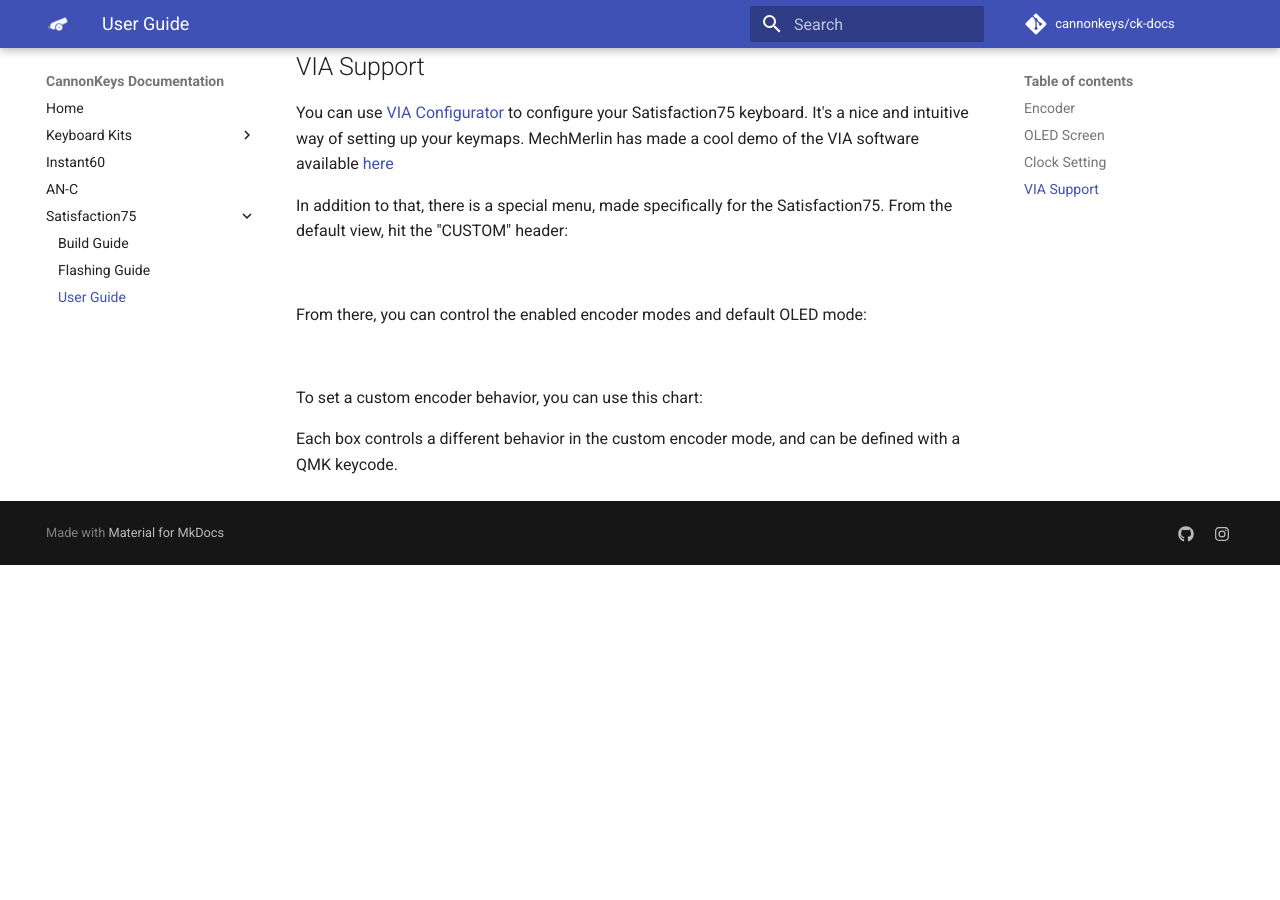
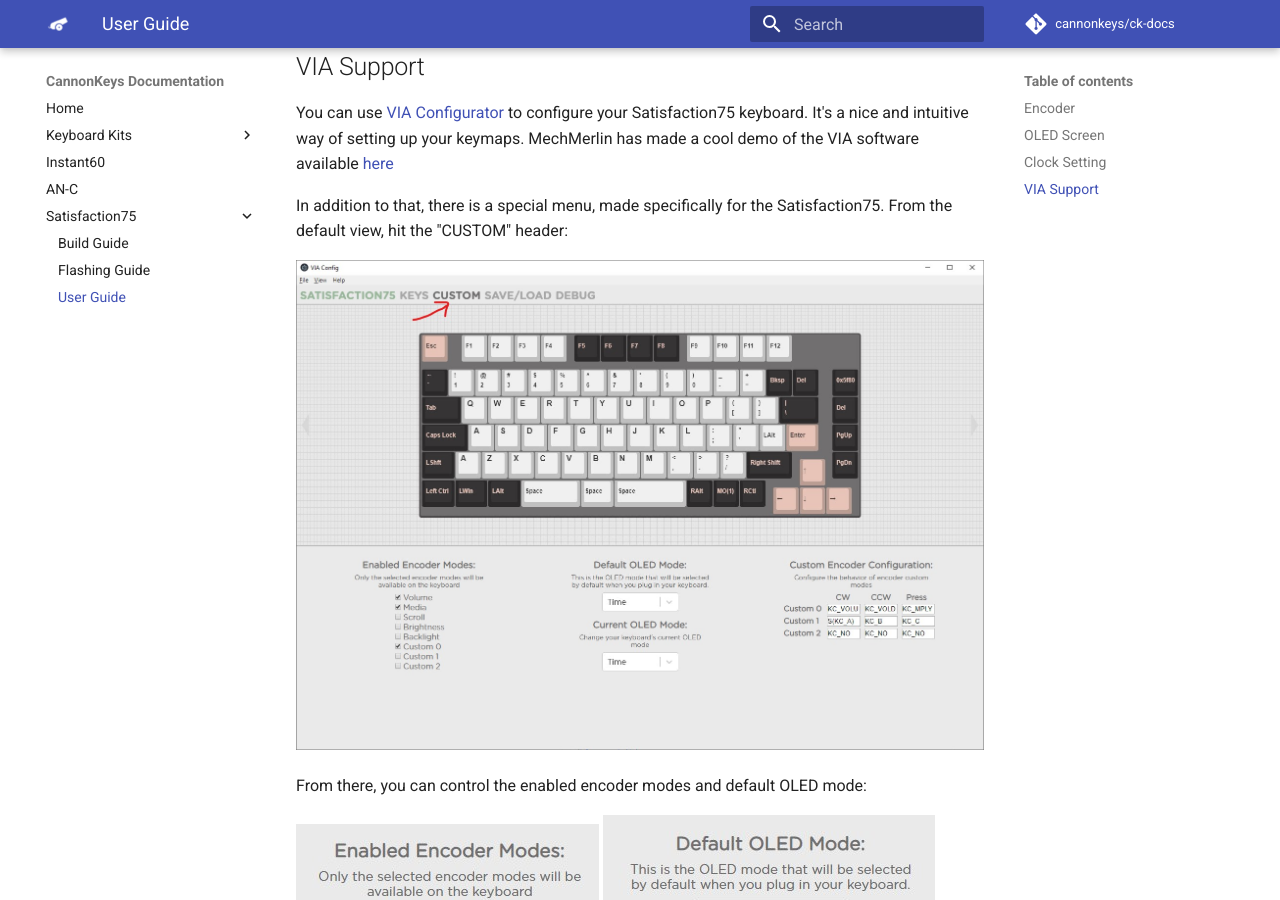
Before and after one commit to cannonkeys/ck-docs, an MkDocs documentation site: the page built from docs/satisfaction75/user_guide.md, in a window 1280 px wide and 900 px high, scrolled down 1428 px. Built offline with MkDocs 1.6.1 and Material for MkDocs 9.7.7, drawn with Linux system fonts in a browser that asks for light colours; comment, search, counter and statistics services are not loaded; before the commit the page ends 1993 px from its top, so only the background shows below that.

Commit message:
So many typos

```diff
--- a/docs/satisfaction75/user_guide.md
+++ b/docs/satisfaction75/user_guide.md
@@ -41,14 +41,14 @@ You can use [VIA Configurator](https://github.com/olivia/via-config/releases) to
 
 In addition to that, there is a special menu, made specifically for the Satisfaction75. From the default view, hit the "CUSTOM" header:
 
-![](../images/satifaction75/via_custom_menu.jpg)
+![](../images/satisfaction75/via_custom_menu.jpg)
 
 From there, you can control the enabled encoder modes and default OLED mode:
 
-![](../images/satifaction75/via_encoder_modes.jpg)
-![](../images/satifaction75/via_oled.jpg)
+![](../images/satisfaction75/via_encoder_modes.jpg)
+![](../images/satisfaction75/via_oled.jpg)
 
 To set a custom encoder behavior, you can use this chart:
-![](../images/satifaction75/via_custom_encoder.jpg)
+![](../images/satisfaction75/via_custom_encoder.jpg)
 
 Each box controls a different behavior in the custom encoder mode, and can be defined with a QMK keycode.
```
